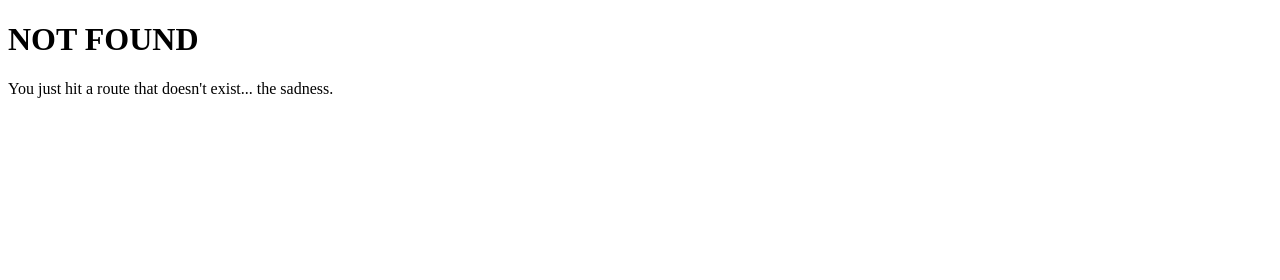
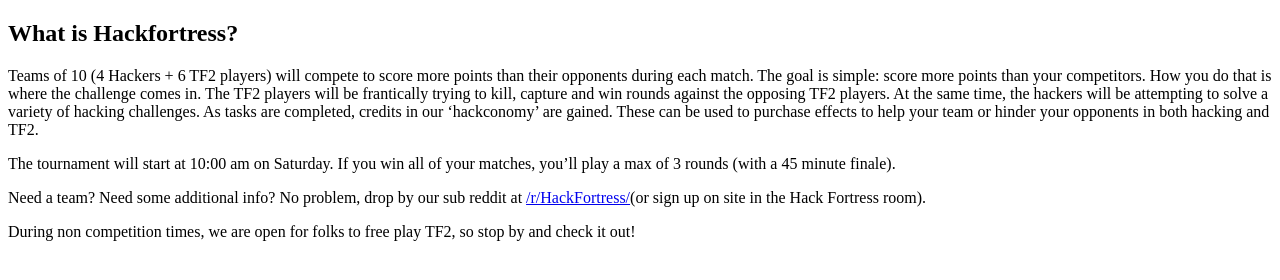
Before and after one commit to chestone/hackfortress-static-site, a Gatsby site: page /what-is-hackfortress in a window 1280 px wide. Before the commit this address had no page. Built offline with nearby package versions, Linux system fonts and the light colour scheme; Gatsby itself is replaced by a stand-in of ours.

Commit message:
coming together

```diff
--- a/src/components/NavBar/NavBar.js
+++ b/src/components/NavBar/NavBar.js
@@ -6,13 +6,19 @@
     <a class="toggle toggle__close close fa fa-bars fa-2x" href="#"></a>
     <ul className="nav__list">
       <li className="nav__list-item">
-        <Link to='/'>Home</Link>
+        <Link to='/'>
+          <h3>Home</h3>
+        </Link>
       </li>
       <li className="nav__list-item">
-        <Link to='/'>Rules of HF</Link>
+        <Link to='/what-is-hackfortress/'>
+          <h3>Rules of Hackfortress</h3>
+        </Link>
       </li>
       <li className="nav__list-item">
-        <Link to='/'>Hall of Fame</Link>
+        <Link to='/hall-of-fame/'>
+          <h3>Hall of Fame</h3>
+        </Link>
       </li>
     </ul>
   </nav>
--- a/src/pages/index.js
+++ b/src/pages/index.js
@@ -11,9 +11,8 @@
       Bonuses range from crits for the TF2, lighting the opposing team on fire, or preventing the other teams
       hackers from accessing the store.
     </section>
-    <section>
-      <p>For more checkout our </p>
-      <Link to="/about/">About page</Link>
+    <section className="break">
+      <p>For more checkout our <Link to="/what-is-hackfortress/">about page</Link>.</p>
     </section>
   </div>
 )
--- /dev/null
+++ b/src/pages/what-is-hackfortress.js
@@ -0,0 +1,31 @@
+import React from 'react'
+import Link from 'gatsby-link'
+
+const AboutPage = () => (
+  <article>
+    <h2>What is Hackfortress?</h2>
+    <section>
+      <p>
+        Teams of 10 (4 Hackers + 6 TF2 players) will compete to score more points than their opponents during
+        each match. The goal is simple: score more points than your competitors. How you do that is where the
+        challenge comes in. The TF2 players will be frantically trying to kill, capture and win rounds against the
+        opposing TF2 players. At the same time, the hackers will be attempting to solve a variety of hacking
+        challenges. As tasks are completed, credits in our ‘hackconomy’ are gained. These can be used to purchase
+        effects to help your team or hinder your opponents in both hacking and TF2.
+      </p>
+      <p>
+        The tournament will start at 10:00 am on Saturday. If you win all of your matches, you’ll play a max of 3
+        rounds (with a 45 minute finale).
+      </p>
+      <p>
+        Need a team? Need some additional info? No problem, drop by our sub reddit at <a href="//www.reddit.com/r/HackFortress/">/r/HackFortress/</a>
+        (or sign up on site in the Hack Fortress room).
+      </p>
+      <p>
+        During non competition times, we are open for folks to free play TF2, so stop by and check it out!
+      </p>
+    </section>
+  </article>
+)
+
+export default AboutPage
```
Also changed, not shown: src/pages/about.js (deleted, +0 -12 lines), src/pages/hall-of-fame.js (+15 -6 lines), src/styles/index.css (+8 -0 lines).
